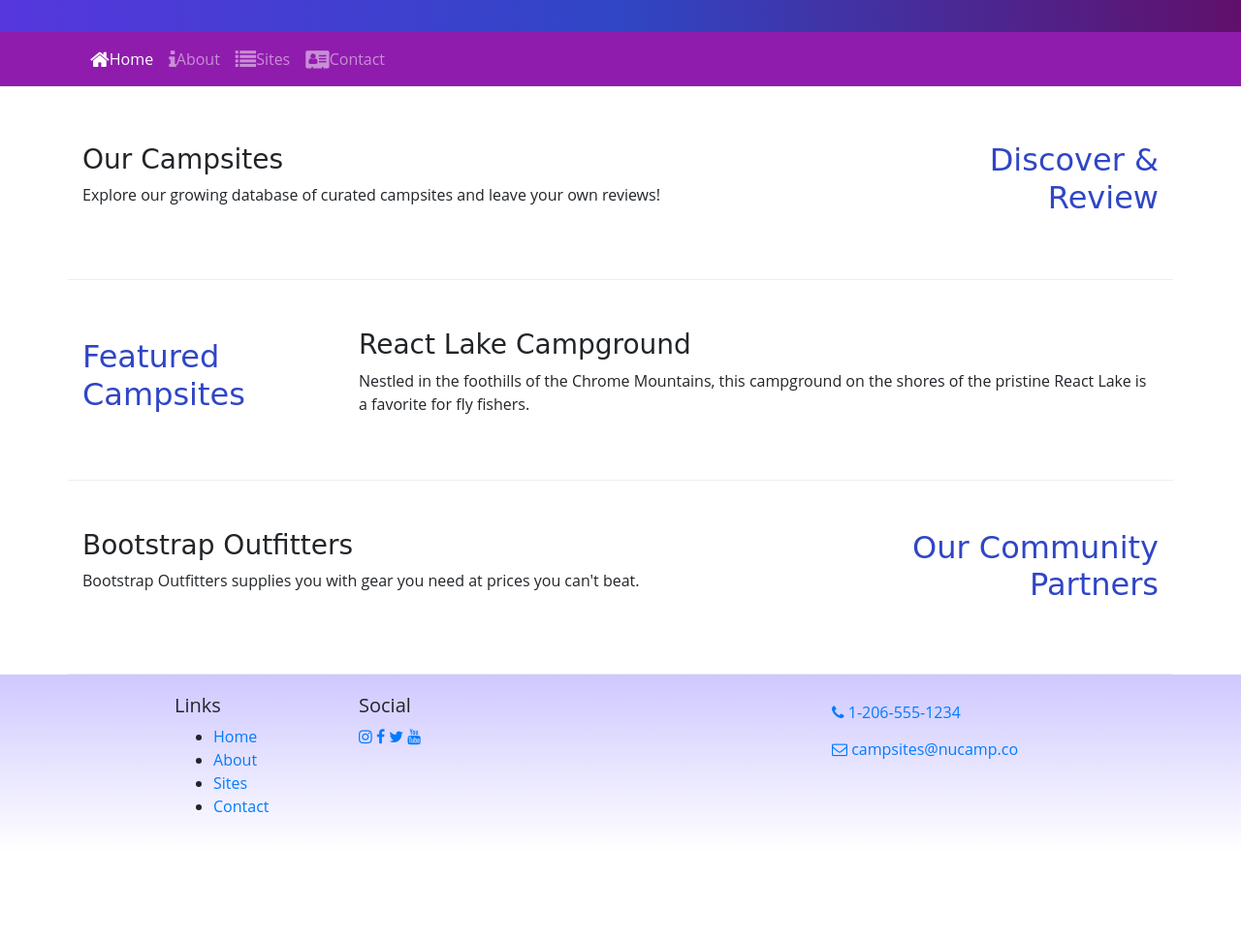
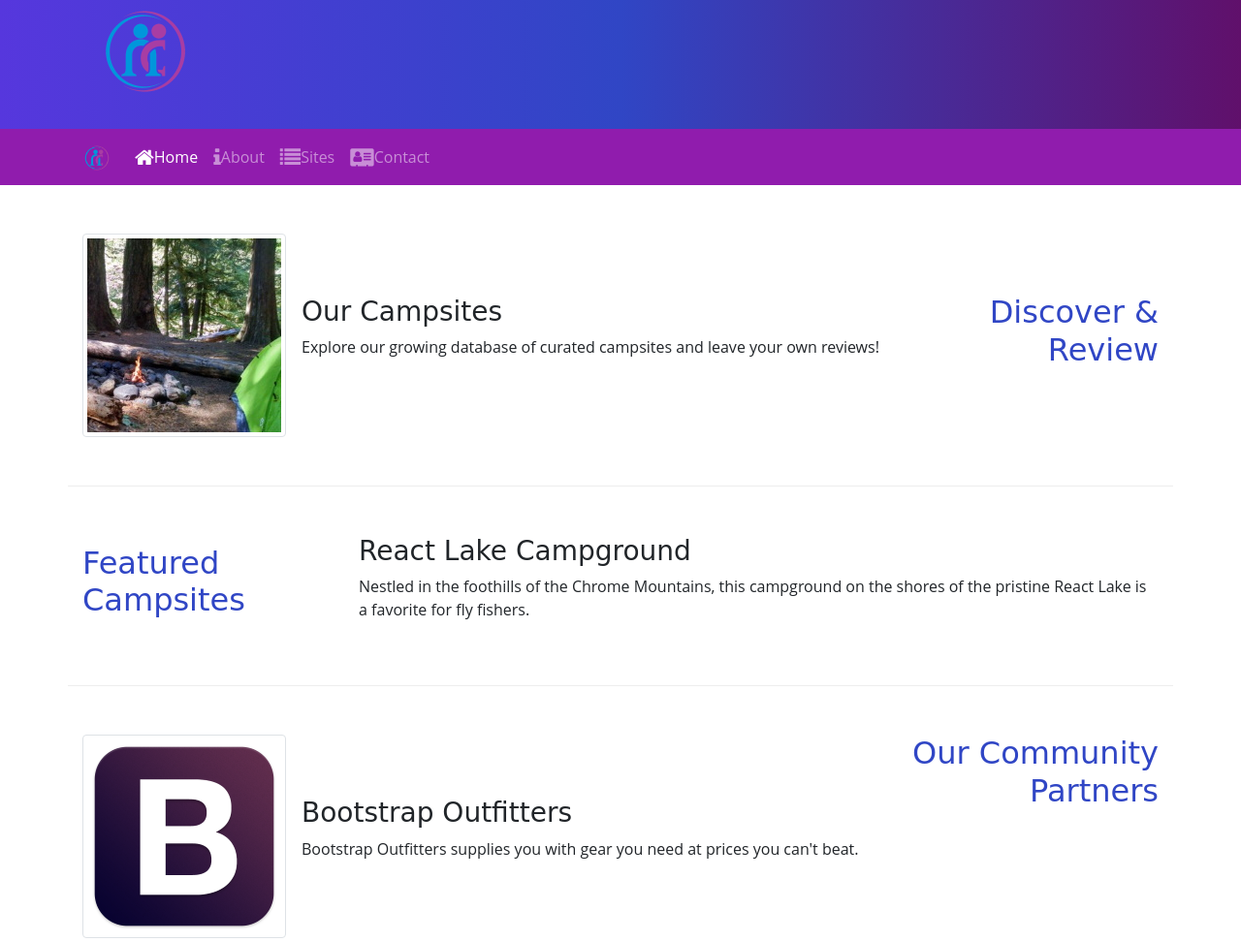
Before and after one commit to agavhe01/Campsite-First-MERN-Project-, a website: page index.html in a window 1280 px wide. Shown: the part 83-1055 px from the top of the page at 97% size. Before the commit the page ends 963 px from the top, so only its background shows below. Drawn offline with nearby package versions, Linux system fonts and the light colour scheme.

Commit message:
Media and Images

```diff
--- a/index.html
+++ b/index.html
@@ -25,6 +25,9 @@
             <h1>NuCamp</h1>
             <h2>a better way to camp</h2>
             </div>
+            <div class="col-4 col-sm-3 col-md-2 align-self-center">
+                <img src="img/logo.png" class="img-fluid" />
+             </div>
         </div>
     </header>
 
@@ -33,7 +36,9 @@
 <!-- navbar-expand -> allows links to fit in one line for screens sm and larger, otherwise the links will stack  -->
 <nav class = "navbar navbar-expand-sm navbar-dark sticky-top">
     <div class = "container">
-            <button class = "navbar-toggler ml-auto" type = "button" data-toggle = "collapse" data-target = "#nucampNavbar">
+        <a class="navbar-brand" href="#"><img src="img/logo.png" height="30" width="30" /></a>
+            <button class="navbar-toggler" type="button" data-toggle="collapse" data-target="#nucampNavbar">
+            <button class = "navbar-toggler" type = "button" data-toggle = "collapse" data-target = "#nucampNavbar">
             <span class = "navbar-toggler-icon"></span>
         </button>
         <div class = "collapse navbar-collapse" id = "nucampNavbar">
@@ -52,9 +57,15 @@
             <div class = "col-sm-4 order-sm-last col-md-3">
                 <h2 class="text-sm-right">Discover & Review</h2>
             </div>
-            <div class = "col">
-                <h3>Our Campsites</h3>
-                <p>Explore our growing database of curated campsites and leave your own reviews!</p>
+            <div class="col">
+                <div class="media">
+                    <!-- d flex BUG IE, mr3 RIGHT MARGIN, thumbnail ROUNDED EDGES -->
+                    <img class="d-flex mr-3 img-thumbnail" src="img/breadcrumb-trail-thumb.jpg" alt="Breadcrumb Trail" />
+                    <div class="media-body align-self-center">
+                        <h3>Our Campsites</h3>
+                        <p class="d-none d-sm-block">Explore our growing database of curated campsites and leave your own reviews!</p>
+                    </div>
+                </div>
             </div>
         </div>
 
@@ -72,9 +83,14 @@
             <div class = "col-sm-4 order-sm-last col-md-3">
                 <h2 class="text-sm-right">Our Community Partners</h2>
             </div>
-            <div class = "col">
-                <h3>Bootstrap Outfitters</h3>
-                <p>Bootstrap Outfitters supplies you with gear you need at prices you can't beat.</p>
+            <div class="col">
+                <div class="media">
+                    <img class="d-flex mr-3 img-thumbnail" src="img/bootstrap-thumb.png" alt="Bootstrap Outfitters" />
+                    <div class="media-body align-self-center">
+                        <h3>Bootstrap Outfitters</h3>
+        				<p class="d-none d-sm-block">Bootstrap Outfitters supplies you with gear you need at prices you can't beat.</p>
+                    </div>
+                </div>
             </div>
         </div>
 
```
Also changed, not shown: aboutus.html (+13 -10 lines), contactus.html (+13 -10 lines), img/bootstrap-thumb.png (added), img/breadcrumb-trail-thumb.jpg (added), img/breadcrumb-trail.jpg (added), img/chrome-river-thumb.jpg (added), img/chrome-river.jpg (added), img/logo.png (added), img/react-lake-thumb.jpg (added), img/react-lake.jpg (added).
